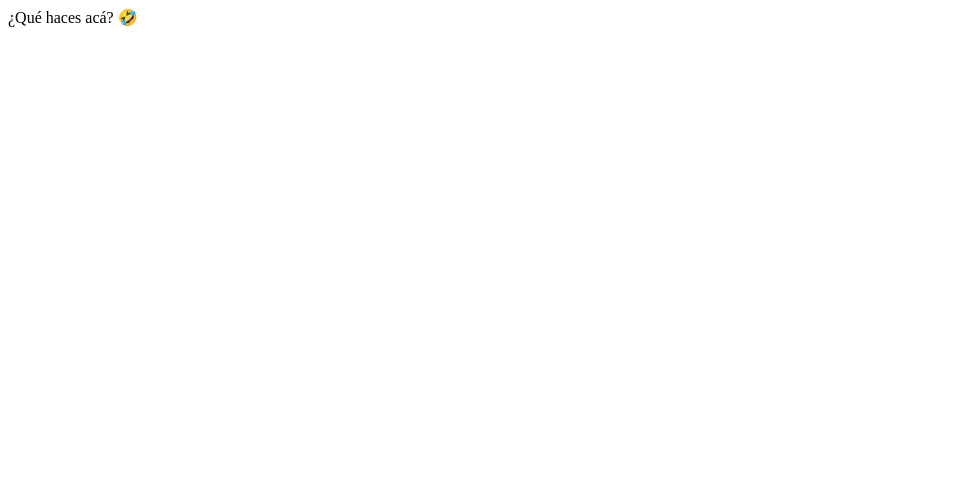
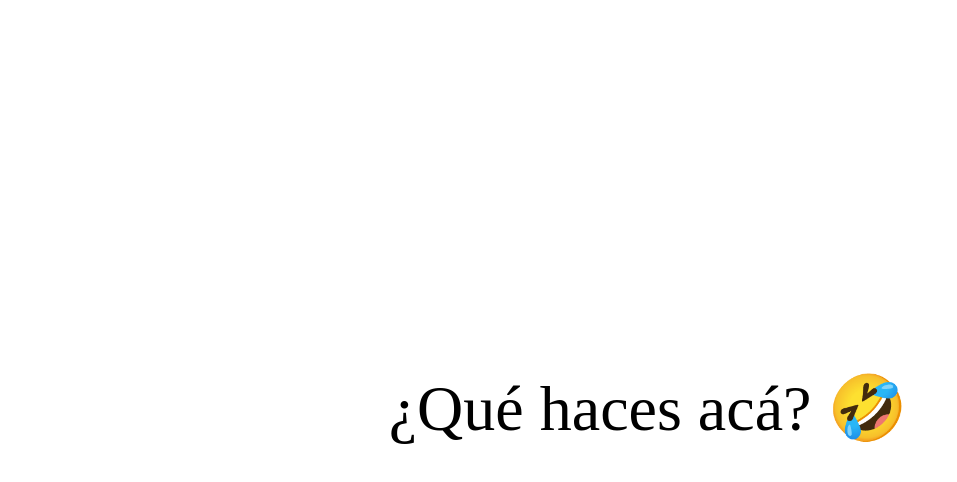
Before and after one commit to Chimecho/chimecho.github.io, a plain HTML site: page of.html in a window 1280 px wide. Shown: the whole page, without its empty margins (0-957 px from the left). Drawn offline with Linux system fonts and the light colour scheme.

Commit message:
Update of.html

```diff
--- a/of.html
+++ b/of.html
@@ -3,8 +3,8 @@
 <head>
   <title>Wut</title>
 </head>
-<body>
-  <div>
+<body style="overflow: hidden;">
+  <div style="font-size: 4rem; display: flex; width: 100vw; height: 100vh; justify-content: center; align-items: center;">
     ¿Qué haces acá? 🤣
   </div>
 </body>
```
